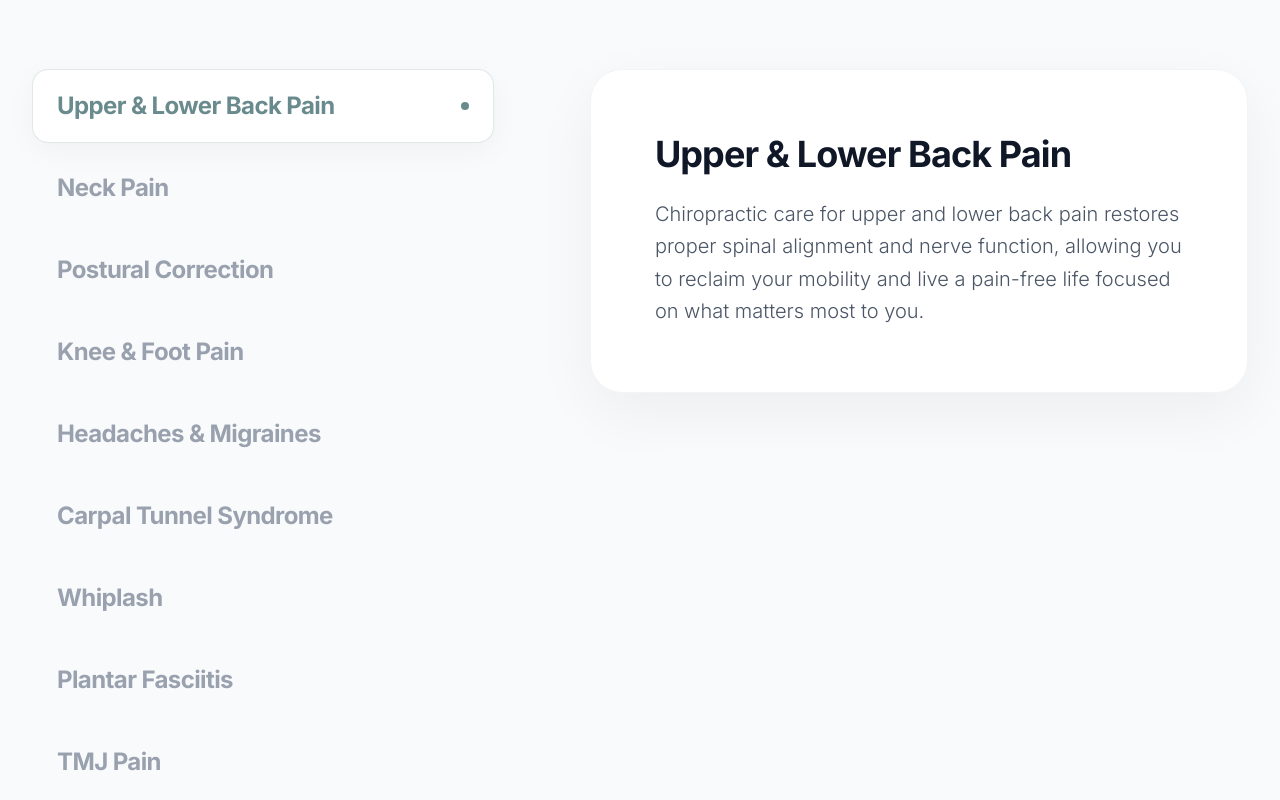
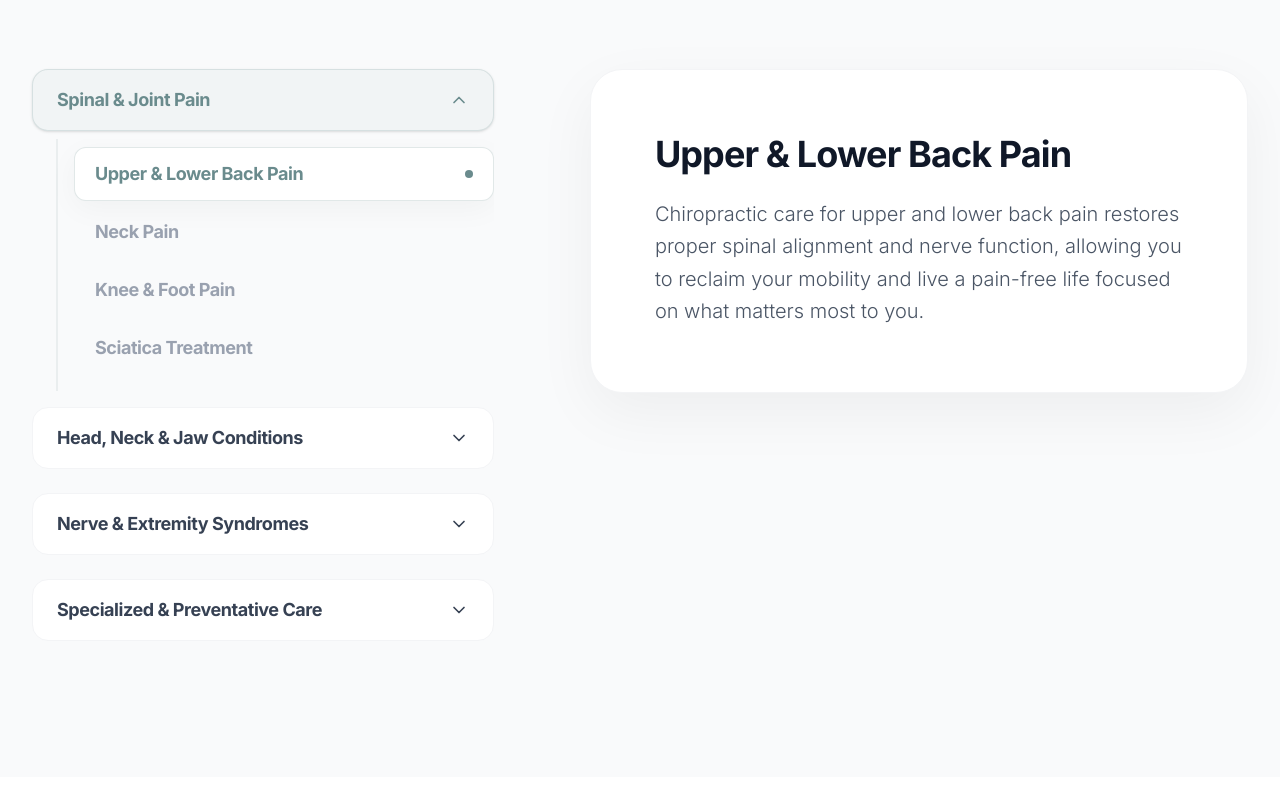
Before and after one commit to bennathill-codes/live-right-chiro-site, a React (Vite) app: page / in a window 1280 px wide. Shown: the part 2380-3180 px from the top of the page. Built offline with nearby package versions, Linux system fonts and the light colour scheme.

Commit message:
Refactor Conditions We Treat section for better user experience

```diff
--- a/src/App.tsx
+++ b/src/App.tsx
@@ -214,7 +214,10 @@ const Features = () => {
 };
 
 const Services = () => {
-  const services = [
+  const serviceCategories = [
+    {
+      title: "Spinal & Joint Pain",
+      items: [
         {
           title: "Upper & Lower Back Pain",
           desc: "Chiropractic care for upper and lower back pain restores proper spinal alignment and nerve function, allowing you to reclaim your mobility and live a pain-free life focused on what matters most to you."
@@ -224,36 +227,51 @@ const Services = () => {
           desc: "To relieve chronic tension and restore a full range of motion, helping you eliminate headaches and discomfort so you can move through your day with clarity and ease."
         },
         {
-      title: "Postural Correction",
-      desc: "Personalized postural correction identifies and fixes the underlying spinal misalignments caused by daily habits, transforming your stance to eliminate chronic strain and naturally boosting your energy."
-    },
-    {
           title: "Knee & Foot Pain",
-      desc: "fill"
-    },
-    {
-      title: "Headaches & Migraines",
-      desc: "fill"
-    },
-    {
-      title: "Carpal Tunnel Syndrome",
-      desc: "fill"
-    },
-    {
-      title: "Whiplash",
-      desc: "fill"
-    },
-    {
-      title: "Plantar Fasciitis",
-      desc: "fill"
-    },
-    {
-      title: "TMJ Pain",
-      desc: "fill"
+          desc: "Chiropractic care can help address mechanical issues in the feet and knees, ensuring proper joint alignment and relieving strain to improve your overall gait and comfort."
         },
         {
           title: "Sciatica Treatment",
           desc: "Focuses on relieving the mechanical pressure and nerve irritation at the source, providing drug-free pain relief that restores leg strength and helps you return to an active lifestyle."
+        },
+      ]
+    },
+    {
+      title: "Head, Neck & Jaw Conditions",
+      items: [
+        {
+          title: "Headaches & Migraines",
+          desc: "Targeted adjustments help reduce the frequency and intensity of headaches and migraines by addressing cervical tension and nerve irritation in the upper spine."
+        },
+        {
+          title: "TMJ Pain",
+          desc: "Gentle chiropractic techniques can help align the jaw and neck, relieving the tension and pain associated with Temporomandibular Joint (TMJ) disorders."
+        },
+        {
+          title: "Whiplash",
+          desc: "Post-accident care focused on restoring mobility and reducing inflammation in the cervical spine to help your body recover effectively from whiplash injuries."
+        },
+      ]
+    },
+    {
+      title: "Nerve & Extremity Syndromes",
+      items: [
+        {
+          title: "Carpal Tunnel Syndrome",
+          desc: "By addressing nerve compression in the wrist, elbow, or neck, chiropractic care can help alleviate the numbness, tingling, and pain of carpal tunnel syndrome."
+        },
+        {
+          title: "Plantar Fasciitis",
+          desc: "Adjustments to the foot and ankle, combined with mobility guidance, help relieve the tension on the plantar fascia and restore comfortable movement."
+        },
+      ]
+    },
+    {
+      title: "Specialized & Preventative Care",
+      items: [
+        {
+          title: "Postural Care",
+          desc: "Personalized postural correction identifies and fixes the underlying spinal misalignments caused by daily habits, transforming your stance to eliminate chronic strain and naturally boosting your energy."
         },
         {
           title: "Post Partum",
@@ -263,9 +281,12 @@ const Services = () => {
           title: "Pediatric Care",
           desc: "Supports your child's developing nervous system and physical growth by ensuring proper joint mechanics, helping them thrive through every milestone from infancy to adolescence with greater comfort and resilience."
         }
+      ]
+    }
   ];
 
-  const [activeIndex, setActiveIndex] = useState(0);
+  const [openCategoryIndex, setOpenCategoryIndex] = useState<number | null>(0);
+  const [activeCondition, setActiveCondition] = useState(serviceCategories[0].items[0]);
 
   return (
     <section className="py-20 md:py-32 bg-gray-50 border-t border-gray-50 min-h-screen flex flex-col justify-center">
@@ -280,21 +301,51 @@ const Services = () => {
         </div>
 
         <div className="flex flex-col lg:flex-row gap-12 lg:gap-24 items-start">
-          <div className="w-full lg:w-5/12 flex flex-col gap-2">
-            {services.map((s, i) => (
+          <div className="w-full lg:w-5/12 flex flex-col gap-4">
+            {serviceCategories.map((category, catIdx) => (
+              <div key={catIdx} className="flex flex-col gap-2">
                 <button
-                key={i}
-                onClick={() => setActiveIndex(i)}
-                className={`text-left px-6 py-5 rounded-2xl transition-all duration-300 border focus:outline-none ${activeIndex === i
+                  onClick={() => {
+                    const isOpening = openCategoryIndex !== catIdx;
+                    setOpenCategoryIndex(isOpening ? catIdx : null);
+                    if (isOpening) {
+                      setActiveCondition(category.items[0]);
+                    }
+                  }}
+                  className={`w-full text-left px-6 py-4 rounded-2xl transition-all duration-300 flex items-center justify-between border ${openCategoryIndex === catIdx
+                    ? 'bg-brand/5 border-brand/20 text-brand shadow-sm'
+                    : 'bg-white border-gray-100 text-gray-700 hover:border-brand/30 hover:bg-brand/[0.02]'
+                    }`}
+                >
+                  <span className="text-lg font-bold tracking-tight">{category.title}</span>
+                  <ChevronDown className={`h-5 w-5 transition-transform duration-300 ${openCategoryIndex === catIdx ? 'rotate-180' : ''}`} />
+                </button>
+
+                <div className="overflow-hidden">
+                  <motion.div
+                    initial={false}
+                    animate={{
+                      height: openCategoryIndex === catIdx ? 'auto' : 0,
+                      opacity: openCategoryIndex === catIdx ? 1 : 0
+                    }}
+                    transition={{ duration: 0.4, ease: [0.22, 1, 0.36, 1] }}
+                    className="flex flex-col gap-2"
+                  >
+                    <div className="pt-2 pb-4 pl-4 flex flex-col gap-1 border-l-2 border-brand/10 ml-6">
+                      {category.items.map((item, itemIdx) => (
+                        <button
+                          key={itemIdx}
+                          onClick={() => setActiveCondition(item)}
+                          className={`text-left px-5 py-3 rounded-xl transition-all duration-300 border focus:outline-none ${activeCondition.title === item.title
                             ? 'bg-white border-brand/20 shadow-[0_8px_30px_rgb(0,0,0,0.04)] text-gray-900'
                             : 'bg-transparent border-transparent text-gray-400 hover:text-gray-600 hover:bg-black/5'
                             }`}
                         >
                           <div className="flex items-center justify-between">
-                  <h4 className={`text-xl md:text-2xl font-bold tracking-tight transition-all duration-300 ${activeIndex === i ? 'text-brand' : ''}`}>
-                    {s.title}
+                            <h4 className={`text-base md:text-lg font-bold tracking-tight transition-all duration-300 ${activeCondition.title === item.title ? 'text-brand' : ''}`}>
+                              {item.title}
                             </h4>
-                  {activeIndex === i && (
+                            {activeCondition.title === item.title && (
                               <motion.div
                                 layoutId="active-indicator"
                                 className="w-2 h-2 rounded-full bg-brand"
@@ -304,20 +355,25 @@ const Services = () => {
                         </button>
                       ))}
                     </div>
+                  </motion.div>
+                </div>
+              </div>
+            ))}
+          </div>
 
           <div className="w-full lg:w-7/12 bg-white rounded-[2rem] p-8 md:p-16 shadow-[0_20px_60px_rgb(0,0,0,0.05)] border border-gray-100 flex items-center min-h-[300px]">
             <motion.div
-              key={activeIndex}
+              key={activeCondition.title}
               initial={{ opacity: 0, y: 15 }}
               animate={{ opacity: 1, y: 0 }}
               transition={{ duration: 0.6, ease: [0.22, 1, 0.36, 1] }}
               className="w-full"
             >
               <h3 className="text-3xl md:text-4xl font-bold text-gray-900 mb-6 tracking-tight">
-                {services[activeIndex].title}
+                {activeCondition.title}
               </h3>
               <p className="text-lg md:text-xl text-gray-600 leading-relaxed font-light">
-                {services[activeIndex].desc}
+                {activeCondition.desc === "fill" ? "Specialized care tailored to your specific biomechanical needs, helping you recover function and alleviate discomfort." : activeCondition.desc}
               </p>
             </motion.div>
           </div>
```
Lines whose indentation alone changed are shown as unchanged.
